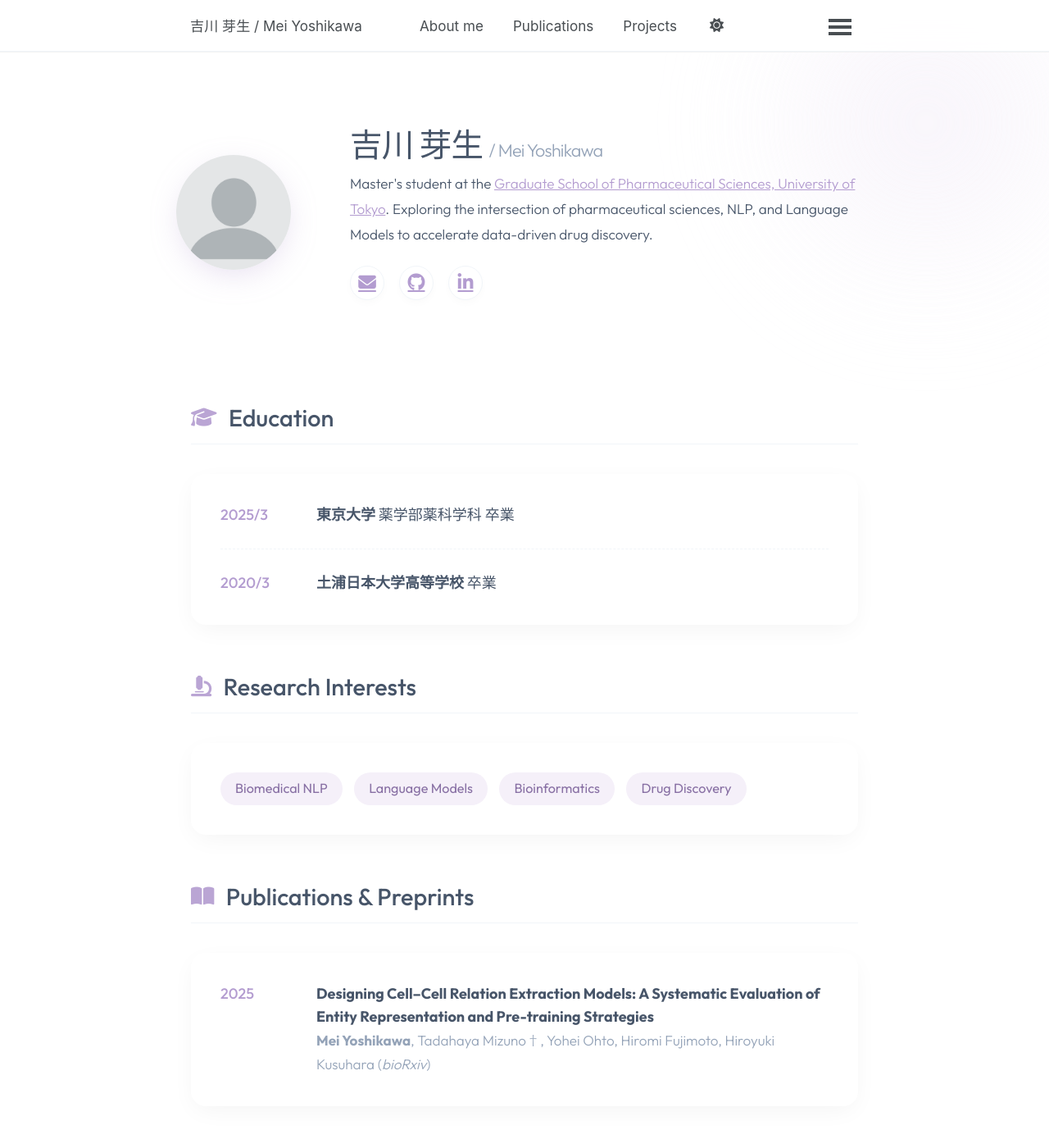
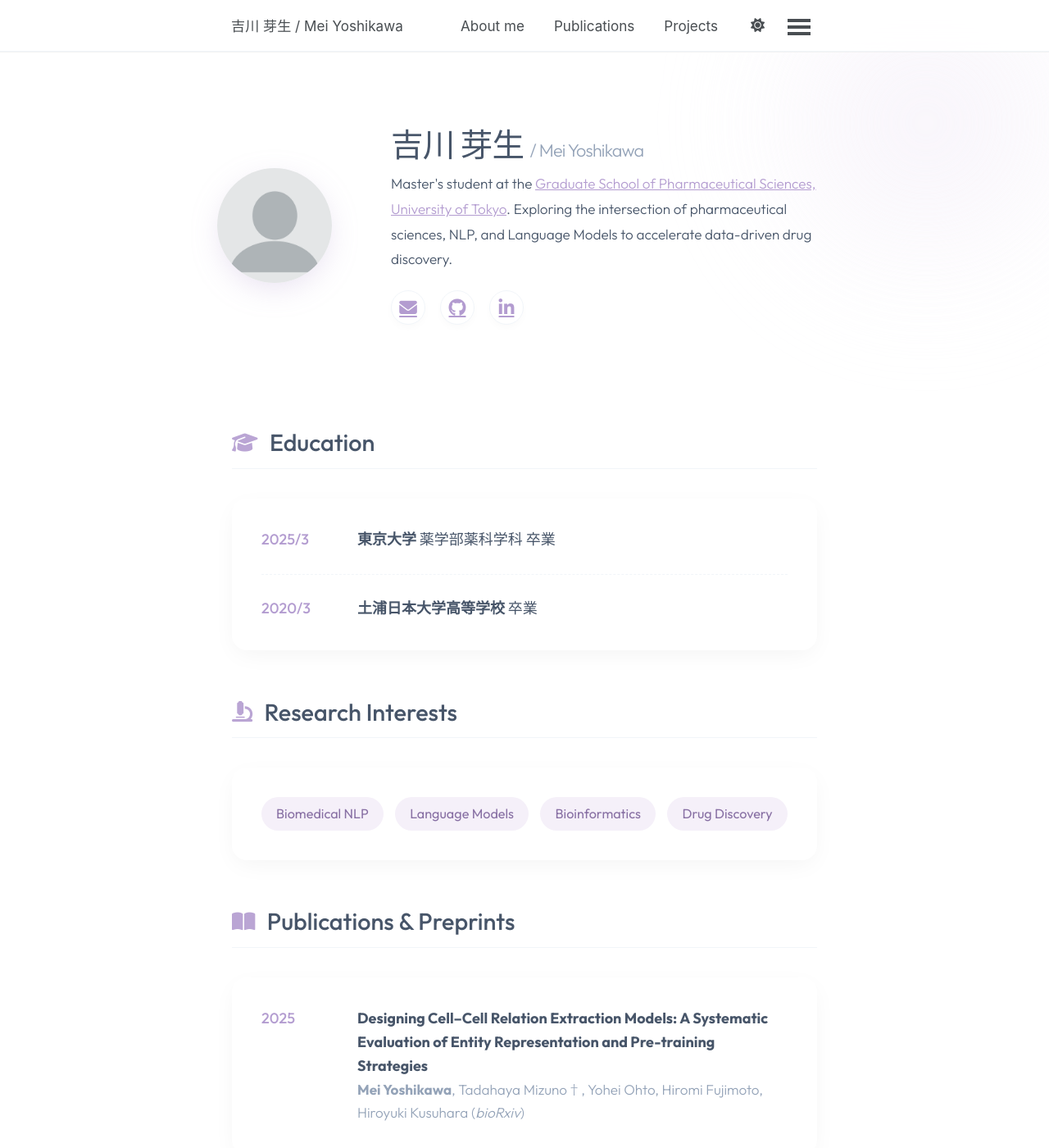
Before and after one commit to DevWithKaiju/DevWithKaiju.github.io, a Jekyll site: the page built from _pages/about.md, in a window 1280 px wide and 1400 px high. Shown: the whole window at 82% size. Built offline with Jekyll 4.4.1, drawn with Linux system fonts in a browser that asks for light colours; a script bundle is joined from its source files by our own code; library files that are not in the unit come from our copies.

Commit message:
style: reduce maximum width to 750px for a more elegant and focused layout

```diff
--- a/_sass/_custom.scss
+++ b/_sass/_custom.scss
@@ -73,7 +73,7 @@ html[data-theme="dark"] .masthead {
   padding-top: 0.5rem !important;
   padding-bottom: 0.5rem !important;
   margin-top: 0 !important;
-  max-width: 850px !important;
+  max-width: 750px !important;
   margin-left: auto !important;
   margin-right: auto !important;
 }
@@ -117,7 +117,7 @@ html[data-theme="dark"] .background-blob {
   align-items: center;
   gap: 2rem;
   text-align: center;
-  max-width: 850px;
+  max-width: 750px;
   margin: 0 auto;
 }
 
@@ -208,7 +208,7 @@ html[data-theme="dark"] .hero-social-link {
 
 /* Modern Content Wrapper */
 .modern-content-wrapper {
-  max-width: 850px;
+  max-width: 750px;
   margin: 0 auto;
   padding: 0 1rem 12rem 1rem; /* Even more generous padding before footer */
   position: relative;
@@ -403,7 +403,7 @@ a:hover {
   padding: 3rem !important;
   box-shadow: 0 8px 30px -5px rgba(0,0,0,0.05) !important;
   border: none !important;
-  max-width: 850px !important;
+  max-width: 750px !important;
   margin: 0 auto !important;
   margin-top: 2rem !important;
 }
```
